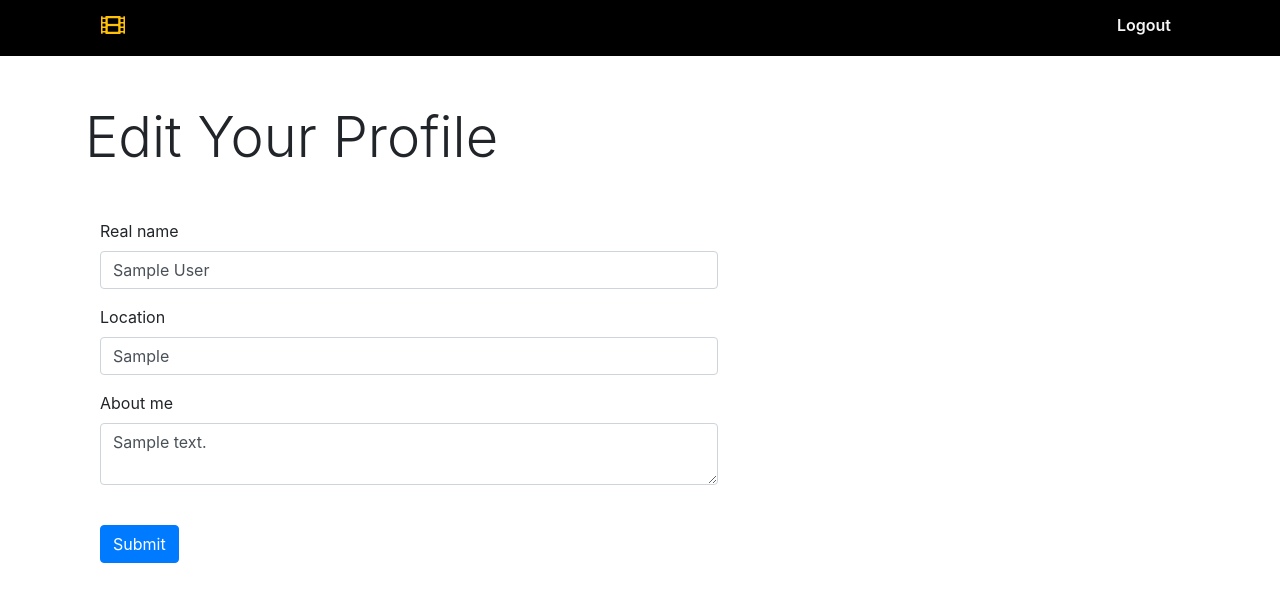
After one commit to jkrol1/flask-movies, a Flask app: page /user-profile/edit in a window 1280 px wide. The commit adds this page. Shown: the top 602 px of the page. Run offline with Flask 2, Linux system fonts and the light colour scheme; a user stored in the database is signed in; tables that the repository leaves empty hold one stand-in row (values such as "Sample post"); some libraries are stand-ins or nearby versions.

Commit message:
Update user_profile blueprint, User model and add Like model

```diff
--- a/web/app/__init__.py
+++ b/web/app/__init__.py
@@ -14,7 +14,7 @@ moment = Moment()
 login_manager = LoginManager()
 login_manager.login_view = "auth.login"
 
-from app.models import User, Role, Comment
+from app.models import User, Role, Comment, Like
 
 
 def create_app(config_name):
--- a/web/app/auth/views.py
+++ b/web/app/auth/views.py
@@ -81,13 +81,16 @@ def confirm(token):
 
 @auth.before_app_request
 def before_request():
-    if (
-        current_user.is_authenticated
-        and not current_user.confirmed
-        and request.blueprint != "auth"
-        and request.endpoint != "static"
-    ):
-        return redirect(url_for("auth.unconfirmed"))
+
+    if current_user.is_authenticated:
+        current_user.ping()
+        if (
+            current_user.is_authenticated
+            and not current_user.confirmed
+            and request.blueprint != "auth"
+            and request.endpoint != "static"
+        ):
+            return redirect(url_for("auth.unconfirmed"))
 
 
 @auth.route("/unconfirmed")
--- a/web/app/models.py
+++ b/web/app/models.py
@@ -89,10 +89,15 @@ class User(db.Model, UserMixin):
     avatar_hash = db.Column(db.String(32))
     email = db.Column(db.String(64), unique=True, index=True)
     username = db.Column(db.String(64), unique=True, index=True)
+    last_seen = db.Column(db.DateTime)
     password_hash = db.Column(db.String(128))
     confirmed = db.Column(db.Boolean, default=False)
     role_id = db.Column(db.Integer, db.ForeignKey("roles.id"))
+    name = db.Column(db.String(64))
+    location = db.Column(db.String(64))
+    about_me = db.Column(db.Text())
     comments = db.relationship("Comment", backref="author", lazy="dynamic")
+    liked_movies = db.relationship("Like", backref="user", lazy="dynamic")
 
     def __init__(self, **kwargs):
         super(User, self).__init__(**kwargs)
@@ -104,6 +109,30 @@ class User(db.Model, UserMixin):
 
         if self.email is not None and self.avatar_hash is None:
             self.avatar_hash = self.gravatar_hash()
+
+    def ping(self):
+        self.last_seen = datetime.utcnow()
+        db.session.add(self)
+        db.session.commit()
+
+    def like_movie(self, movie_id):
+        if not self.has_liked_movie(movie_id):
+            like = Like(user_id=self.id, movie_id=movie_id)
+            db.session.add(like)
+            db.session.commit()
+
+    def unlike_movie(self, movie_id):
+        if self.has_liked_movie(movie_id):
+            Like.query.filter_by(user_id=self.id, movie_id=movie_id).delete()
+            db.session.commit()
+
+    def has_liked_movie(self, movie_id):
+        return (
+            Like.query.filter(
+                Like.user_id == self.id, Like.movie_id == movie_id
+            ).count()
+            > 0
+        )
 
     @property
     def password(self):
@@ -193,3 +222,10 @@ class Comment(db.Model):
 
 
 db.event.listen(Comment.body, "set", Comment.on_changed_body)
+
+
+class Like(db.Model):
+    __tablename__ = "likes"
+    id = db.Column(db.Integer, primary_key=True)
+    user_id = db.Column(db.Integer, db.ForeignKey("users.id"))
+    movie_id = db.Column(db.Integer)
--- a/web/app/templates/base.html
+++ b/web/app/templates/base.html
@@ -51,6 +51,7 @@
     {% endwith %}
     {% block page_content %}
     {% endblock %}
+    <footer class="container-fluid mt-4"></footer>
     {% block scripts %}
     <script src="https://code.jquery.com/jquery-3.5.1.js"
         integrity="sha256-QWo7LDvxbWT2tbbQ97B53yJnYU3WhH/C8ycbRAkjPDc=" crossorigin="anonymous"></script>
@@ -62,7 +63,6 @@
         crossorigin="anonymous"></script>
     {{ moment.include_moment() }}
     {% endblock %}
-    <footer class="container-fluid mt-4"></footer>
 </body>
 
 </html>
--- /dev/null
+++ b/web/app/user_profile/forms.py
@@ -0,0 +1,11 @@
+from flask_wtf import FlaskForm
+from wtforms import StringField, TextAreaField
+from wtforms.validators import Length
+
+from ..models import User
+
+
+class EditProfileForm(FlaskForm):
+    name = StringField("Real name", validators=[Length(0, 64)])
+    location = StringField("Location", validators=[Length(0, 64)])
+    about_me = TextAreaField("About me")
--- /dev/null
+++ b/web/app/user_profile/templates/user_profile/edit_profile.html
@@ -0,0 +1,26 @@
+{% extends "base.html" %}
+{% from "_formutils.html" import render_field %}
+
+{%block page_content%}
+<main class="container">
+    <section class="mt-5">
+        <h1 class="display-4">Edit Your Profile</h1>
+        <form method="POST" class='login-form col-sm-10 col-lg-8 col-xl-7 mt-5'>
+            {{ form.csrf_token }}
+            <div class="form-group">
+                {{ render_field(form.name,class="form-control") }}
+            </div>
+            <div class="form-group">
+                {{ render_field(form.location,class="form-control") }}
+            </div>
+            <div class="form-group">
+                {{ render_field(form.about_me,class="form-control") }}
+            </div>
+            <button type="submit" class="btn btn-primary mt-4">Submit</button>
+        </form>
+    </section>
+</main>
+{% endblock %}
+{% block scripts %}
+{{super()}}
+{% endblock %}
--- a/web/app/user_profile/views.py
+++ b/web/app/user_profile/views.py
@@ -1,7 +1,36 @@
-from flask import render_template
+from flask import render_template, redirect, flash, url_for
+from flask_login import current_user
+
 from . import user_profile
+from .forms import EditProfileForm
+from ..models import User
+from .. import db
 
 
-@user_profile.route("/<int:user_id>")
-def profile(user_id):
-    return render_template("user_profile/profile.html", user_id=user_id)
+@user_profile.route("/<username>")
+def profile(username):
+
+    user = User.query.filter_by(username=username).first_or_404()
+
+    return render_template("user_profile/profile.html", user=user)
+
+
+@user_profile.route("/edit", methods=["GET", "POST"])
+def edit_profile():
+
+    form = EditProfileForm()
+
+    if form.validate_on_submit():
+        current_user.name = form.name.data
+        current_user.location = form.location.data
+        current_user.about_me = form.about_me.data
+        db.session.add(current_user._get_current_object())
+        db.session.commit()
+        flash("Your profile has been updated", "alert-success")
+        return redirect(url_for(".profile", username=current_user.username))
+
+    form.name.data = current_user.name
+    form.location.data = current_user.location
+    form.about_me.data = current_user.about_me
+
+    return render_template("user_profile/edit_profile.html", form=form)
```
Also changed, not shown: web/app/movie/static/css/styles.css (+15 -0 lines), web/app/movie/templates/movie/movie.html (+21 -1 lines), web/app/movie/views.py (+13 -1 lines), web/app/user_profile/templates/user_profile/profile.html (+29 -1 lines), web/migrations/versions/3cc68b810d17_add_about_me_location_and_name_to_user_.py (added, +34 -0 lines), web/migrations/versions/b5401c1eee41_add_last_seen_column_in_user_model.py (added, +28 -0 lines), web/migrations/versions/c4ff2748e8dc_add_likes_model.py (added, +39 -0 lines).
